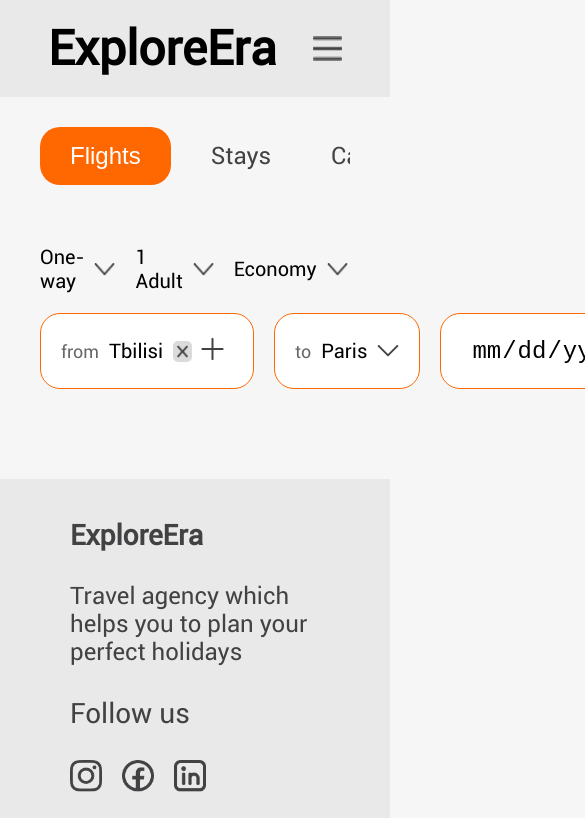
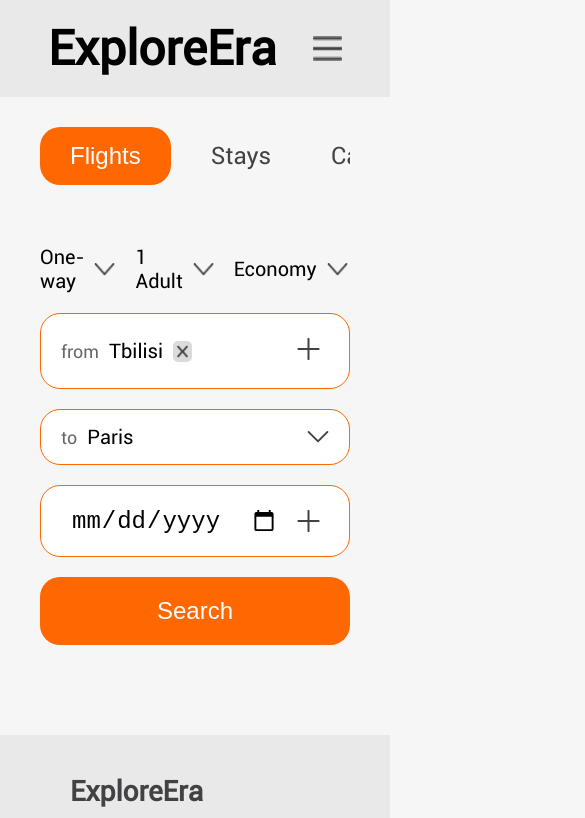
Before and after one commit to Tornike512/Unilab-Figma-Website, a React (Vite) app: page /bookflight in a window 390 px wide. Shown: the top 818 px of the page, 585 px wide, since content can reach past the window. Built offline with nearby package versions, Linux system fonts and the light colour scheme.

Commit message:
Add: Additional Filter Grid Responsive For medium And Large Screens

```diff
--- a/src/pages/BookFlightPage/BookFlightPage.scss
+++ b/src/pages/BookFlightPage/BookFlightPage.scss
@@ -99,6 +99,15 @@
       grid-template-columns: 1fr 1fr 1fr 0.5fr;
       column-gap: 20px;
       margin-bottom: 60px;
+
+      @include lg {
+        grid-template-columns: 50% 50%;
+        row-gap: 20px;
+      }
+
+      @include md {
+        grid-template-columns: 1fr;
+      }
 
       .filter-by-start,
       .filter-by-finish {
```
